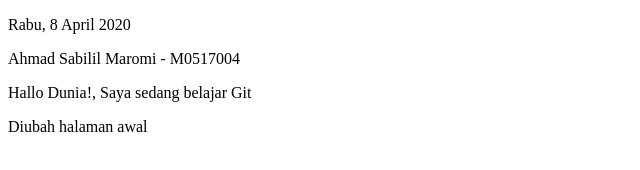
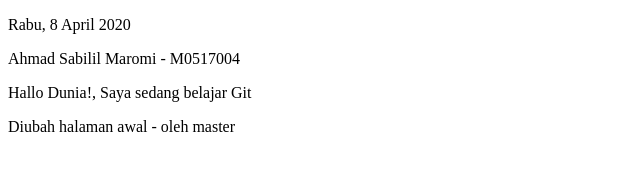
Before and after one commit to asaromi/PRAK2RPL, a plain HTML site: page index.html in a window 1280 px wide. Shown: the full height of the page, 0-640 px from the left. Drawn offline with Linux system fonts and the light colour scheme.

Commit message:
diedit master

```diff
--- a/index.html
+++ b/index.html
@@ -7,6 +7,6 @@
         <p>Rabu, 8 April 2020</p>
         <p>Ahmad Sabilil Maromi - M0517004</p>
         <p>Hallo Dunia!, Saya sedang belajar Git</p>
-        <p>Diubah halaman awal</p>
+        <p>Diubah halaman awal - oleh master</p>
     </body>
 </html>
```
